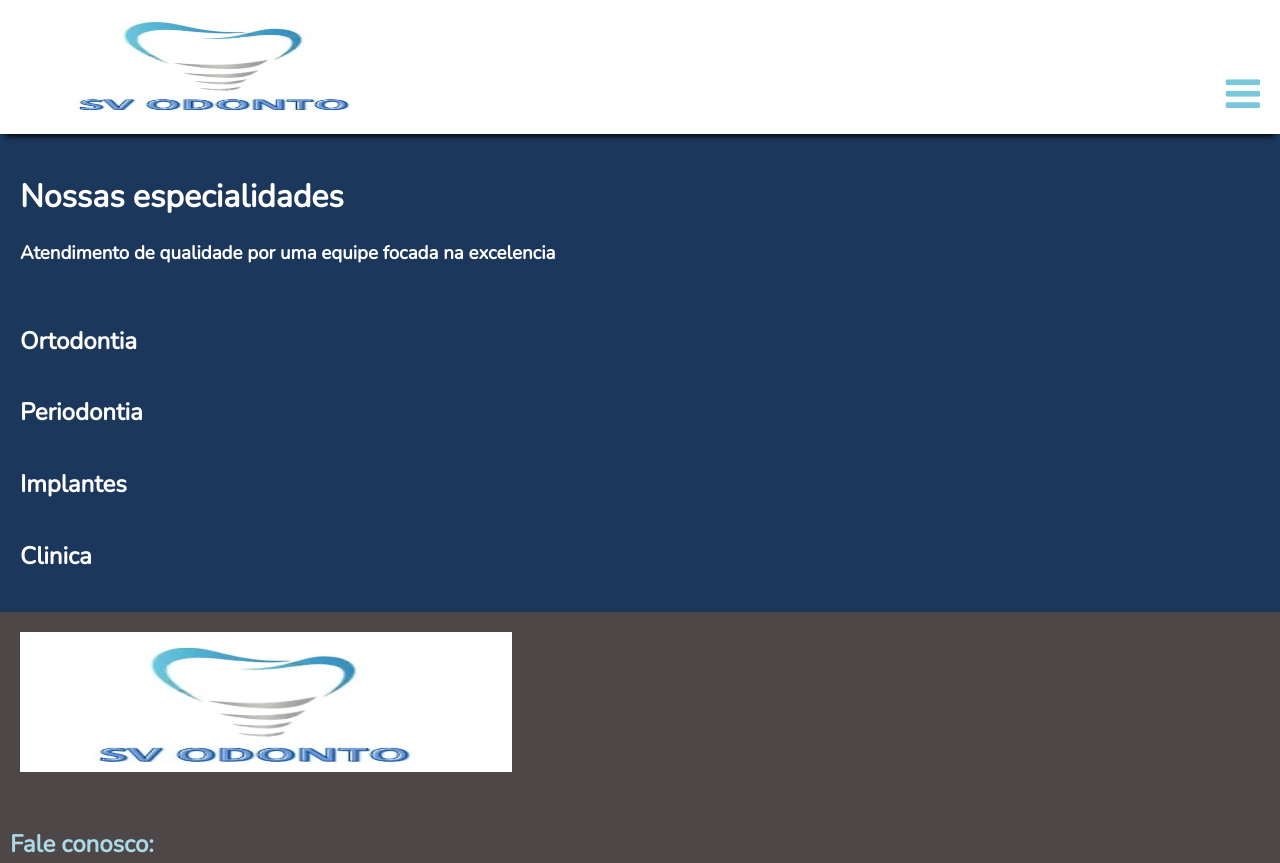
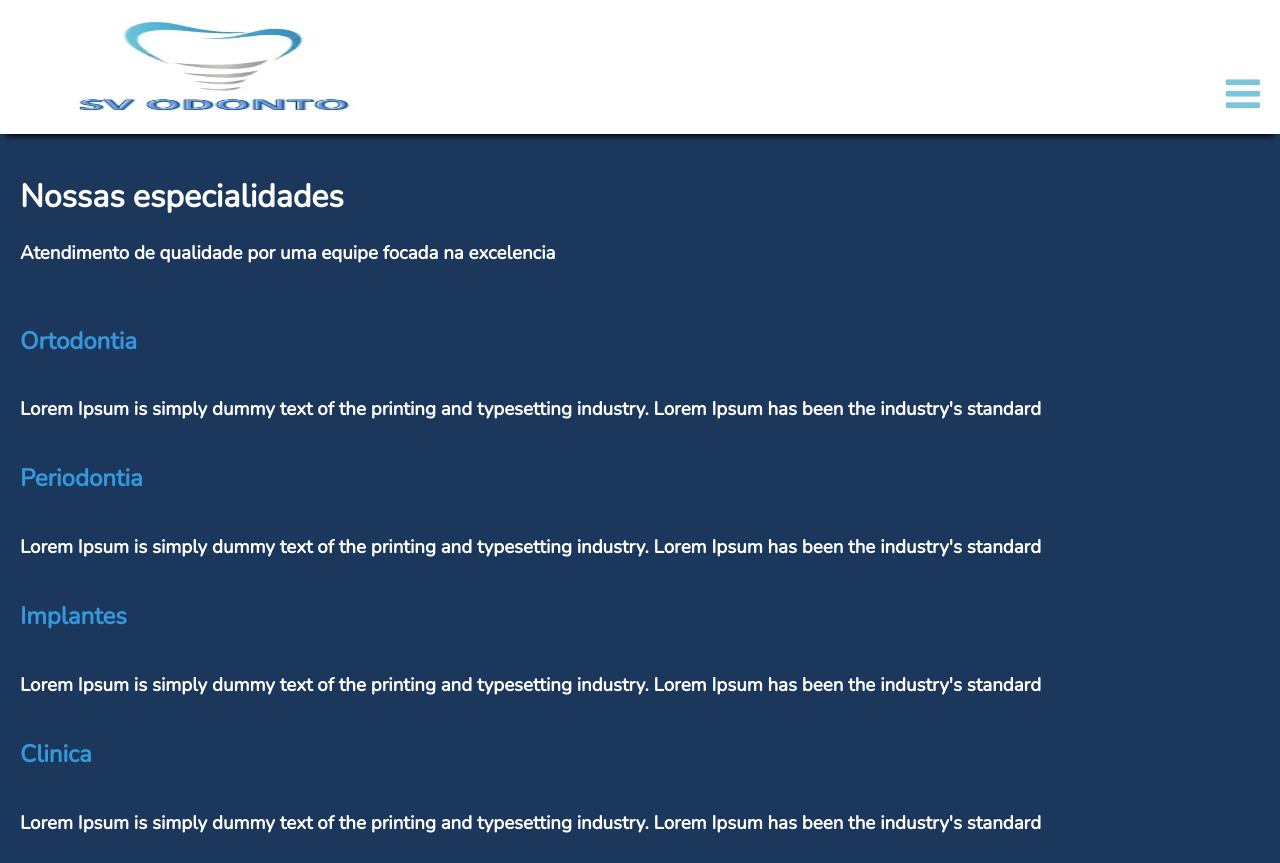
Before and after one commit to LukeRocha/svclinic, a website: page care.html in a window 1280 px wide. Shown: the top 863 px of the page. Drawn offline with nearby package versions, Linux system fonts and the light colour scheme.

Commit message:
Remove showLink() function, add css file, fix elements alignment

```diff
--- a/care.html
+++ b/care.html
@@ -12,6 +12,7 @@
   <link rel="preconnect" href="https://fonts.gstatic.com">
   <link href="https://fonts.googleapis.com/css2?family=Nunito:wght@300&display=swap" rel="stylesheet">
 </head>
+
 <body>
   <div class="top-nav">
     <div class="sup-container">
@@ -52,20 +53,24 @@
     </div>
     <div class="care-items">
       <div>
-        <h2 class="care-item container" onclick="showItem()">Ortodontia</h2>
-        <h3 class="hidden">Lorem Ipsum is simply dummy text of the printing and typesetting industry. Lorem Ipsum has been the industry's standard</h3>
+        <h2 class="care-item container">Ortodontia</h2>
+        <h3 class="container">Lorem Ipsum is simply dummy text of the printing and typesetting industry. Lorem Ipsum
+          has been the industry's standard</h3>
       </div>
       <div>
-        <h2 class="care-item container" onclick="showItem()">Periodontia</h2>
-        <h3 class="hidden">Lorem Ipsum is simply dummy text of the printing and typesetting industry. Lorem Ipsum has been the industry's standard</h3>
+        <h2 class="care-item container">Periodontia</h2>
+        <h3 class="container">Lorem Ipsum is simply dummy text of the printing and typesetting industry. Lorem Ipsum
+          has been the industry's standard</h3>
       </div>
       <div>
-        <h2 class="care-item container" onclick="showItem()">Implantes</h2>
-        <h3 class="hidden">Lorem Ipsum is simply dummy text of the printing and typesetting industry. Lorem Ipsum has been the industry's standard</h3>
+        <h2 class="care-item container">Implantes</h2>
+        <h3 class="container">Lorem Ipsum is simply dummy text of the printing and typesetting industry. Lorem Ipsum
+          has been the industry's standard</h3>
       </div>
       <div>
-        <h2 class="care-item container" onclick="showItem()">Clinica</h2>
-        <h3 class="hidden">Lorem Ipsum is simply dummy text of the printing and typesetting industry. Lorem Ipsum has been the industry's standard</h3>
+        <h2 class="care-item container">Clinica</h2>
+        <h3 class="container">Lorem Ipsum is simply dummy text of the printing and typesetting industry. Lorem Ipsum
+          has been the industry's standard</h3>
       </div>
     </div>
   </div>
@@ -103,15 +108,6 @@
         links.style.display = "flex"
       }
     }
-
-
-    function showItem(careItem) {
-      let careItem = document.querySelector(".blocked")
-      querySelector('.blocked').remove
-    }
-
-
-    }
   </script>
 </body>
 
--- a/resources/css/care.css
+++ b/resources/css/care.css
@@ -1,12 +1,22 @@
+body {
+  background: #1c375c;
+}
+
 .care-index {
   background: #1c375c;
   color: white;
 }
-
+.care-index h2 {
+  color: #3498db
+}
 .hidden {
-  display: none
+  display: flex;
 }
 
 .active {
   display: flex;
 }
+
+.top-nav {
+  background: white;
+}
```
